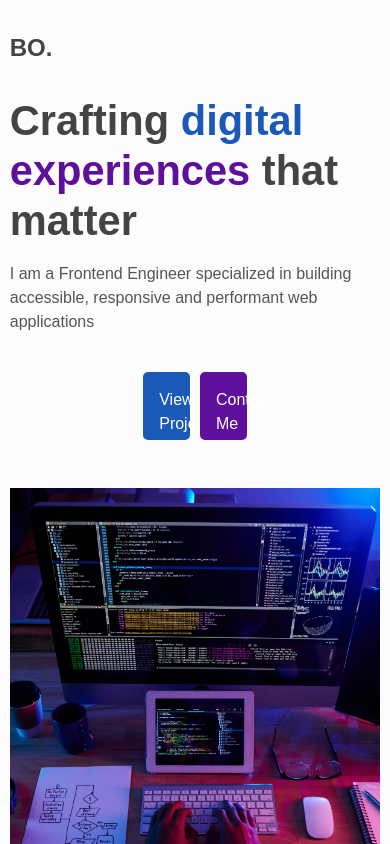
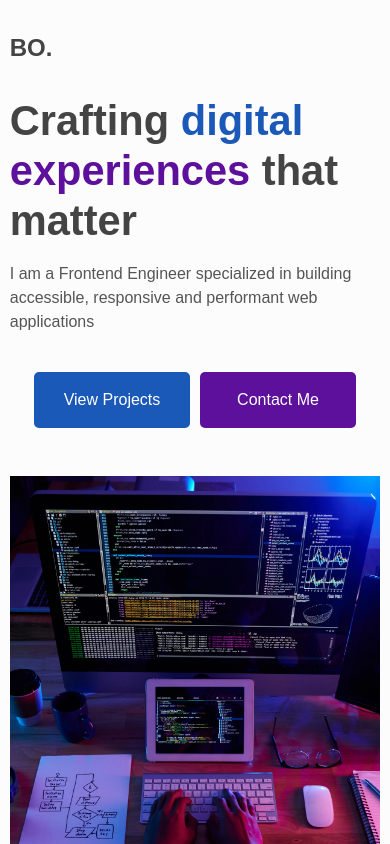
Before and after one commit to Tomivan/new-portfolio, a React (Create React App) app: page / in a window 390 px wide. Shown: the top 844 px of the page. Built offline with nearby package versions, Linux system fonts and the light colour scheme; some icons are missing.

Commit message:
fixed buttons

```diff
--- a/src/components/Intro/intro.css
+++ b/src/components/Intro/intro.css
@@ -50,6 +50,10 @@
   .button-container{
     justify-content: center;
   }
+  .intro-button {
+    width: 40vw;
+    height: auto;
+  }
 }
 
 @media (min-width: 768px) and (max-width: 1023px) {
@@ -59,5 +63,6 @@
   }
   .intro-button{
     height: auto;
+    width: 20vw;
   }
 }
```
